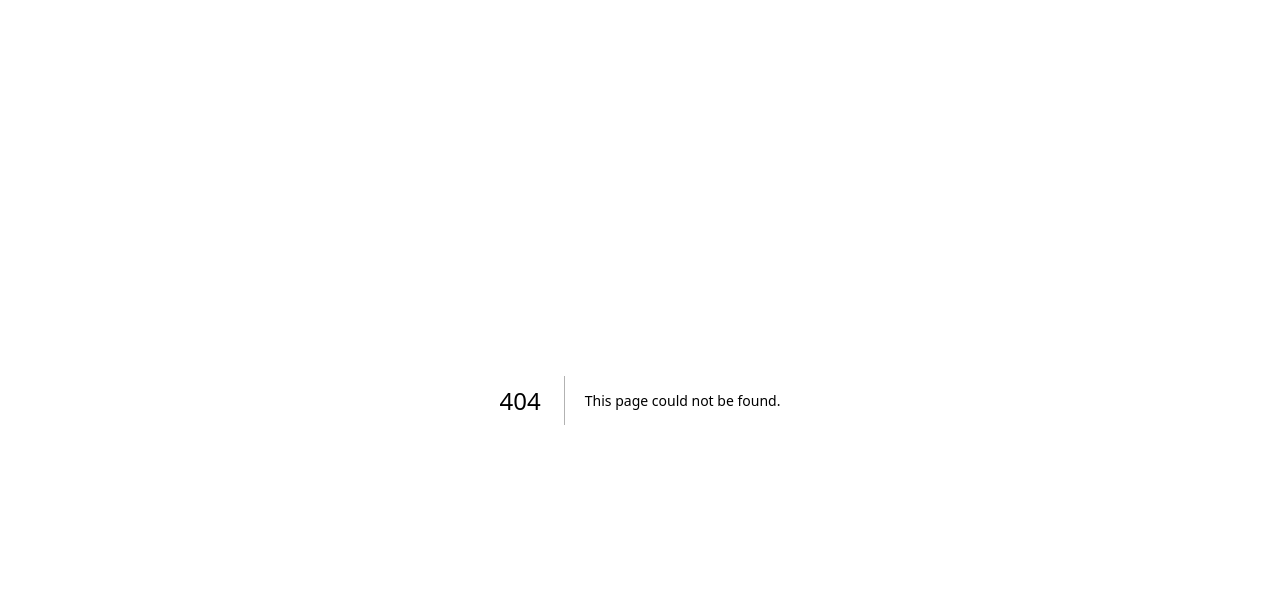
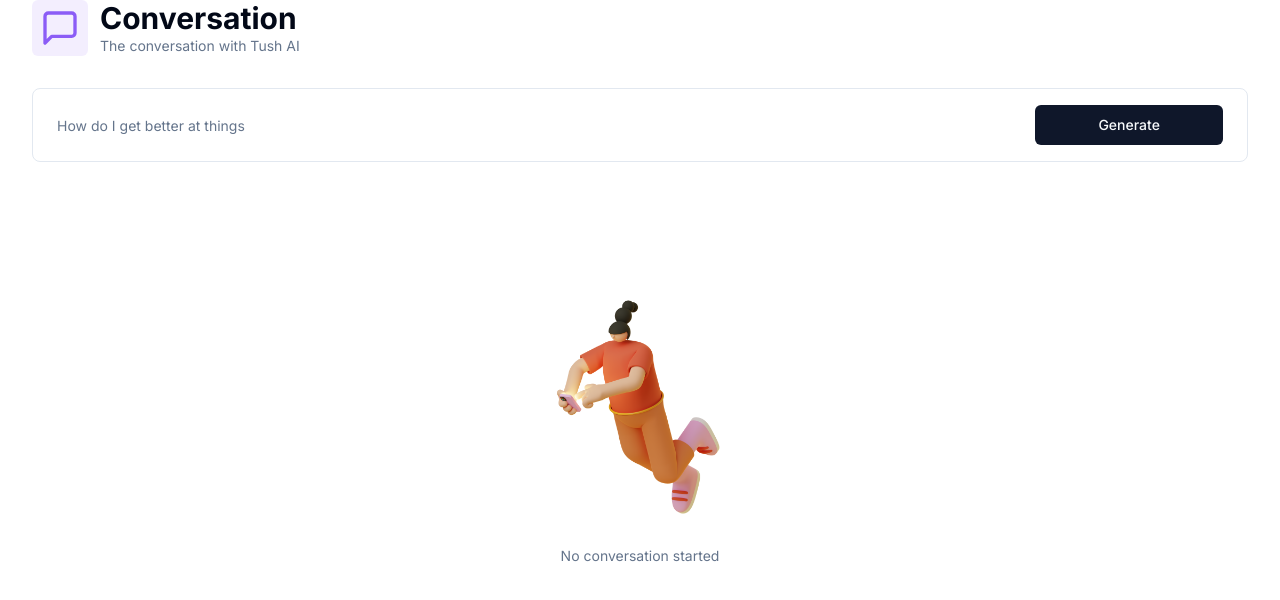
Before and after one commit to femiabimbola/ai-sass-august, a Next.js app: page /music in a window 1280 px wide. Before the commit this address had no page. Shown: the top 600 px of the page. Built offline with nearby package versions, Linux system fonts and the light colour scheme.

Commit message:
feat: adding music page

```diff
--- a/app/(dashboard)/(routes)/image/page.tsx
+++ b/app/(dashboard)/(routes)/image/page.tsx
@@ -2,7 +2,7 @@
 
 import * as z from "zod";
 import axios from "axios";
-import { ImageIcon } from "lucide-react";
+import { Download, ImageIcon } from "lucide-react";
 import { useForm } from "react-hook-form";
 import { amountOptions, formSchema, resolutionOptions } from "./constants";
 import { zodResolver } from "@hookform/resolvers/zod";
@@ -17,6 +17,8 @@
 import { cn } from "@/lib/utils";
 import { Select, SelectContent, SelectItem, SelectTrigger } from "@/components/ui/select";
 import { SelectValue } from "@radix-ui/react-select";
+import { Card, CardFooter } from "@/components/ui/card";
+import Image from "next/image";
 
 // Zod is for frontend form validation
 
@@ -40,7 +42,7 @@
     try {
       setImages([]);
       const response = await axios.post("/api/image", values);
-      // Important o bro  Console.log(values bro)
+      // Important o bro  Console.log(values bro )
       const urls = response.data.map((image: { url: string }) => image.url);
       setImages(urls);
       form.reset();
@@ -159,7 +161,31 @@
           </div>
         )}
         {images.length === 0 && !isLoading && <Empty label=" No Images Generated" />}
-        <div>Images will be rendered</div>
+        <div className="grid grid-cols-1 md:gird-cols-2 lg:gird-cols-3 xl:grid-cols-4 gap-4 mt-8">
+          {images.map((src) => (
+            <Card
+              key={src}
+              className="rounded-lg overflow-hidden"
+            >
+              <div className="relative aspect-square">
+                <Image
+                  src={src}
+                  fill
+                  alt="image"
+                />
+              </div>
+              <CardFooter className="p-2">
+                <Button
+                  variant={"secondary"}
+                  className="w-full"
+                  onClick={() => window.open(src)}
+                >
+                  <Download className="h-4 w-4" />
+                </Button>
+              </CardFooter>
+            </Card>
+          ))}
+        </div>
       </div>
     </div>
   );
--- /dev/null
+++ b/app/(dashboard)/(routes)/music/constants.ts
@@ -0,0 +1,5 @@
+import * as z from "zod";
+
+export const formSchema = z.object({
+  prompt: z.string().min( 1, {message: "Prompt is required"})
+})
--- /dev/null
+++ b/app/(dashboard)/(routes)/music/page.tsx
@@ -0,0 +1,124 @@
+"use client";
+
+import * as z from "zod";
+import axios from "axios";
+import { MessageSquare } from "lucide-react";
+import { useForm } from "react-hook-form";
+import { formSchema } from "./constants";
+import { zodResolver } from "@hookform/resolvers/zod";
+import { Form, FormControl, FormField, FormItem } from "@/components/ui/form";
+import { Input } from "@/components/ui/input";
+import { Button } from "@/components/ui/button";
+import Heading from "@/components/Heading";
+import { useRouter } from "next/navigation";
+import { useState } from "react";
+import { ChatCompletionRequestMessage } from "openai";
+import { Empty } from "@/components/empty";
+import { Loader } from "@/components/Loader";
+import { cn } from "@/lib/utils";
+import { UserAvatar } from "@/components/user-avatar";
+import { BotAvatar } from "@/components/bot-avatar";
+
+// Zod is for frontend form validation
+
+const Conversation = () => {
+  const router = useRouter();
+  const [messages, setMessages] = useState<ChatCompletionRequestMessage[]>([]);
+
+  const form = useForm<z.infer<typeof formSchema>>({
+    resolver: zodResolver(formSchema),
+    defaultValues: {
+      prompt: "",
+    },
+  });
+
+  // The form has its own state
+  const isLoading = form.formState.isSubmitting;
+
+  const onSubmit = async (values: z.infer<typeof formSchema>) => {
+    try {
+      const userMessage: ChatCompletionRequestMessage = {
+        role: "user",
+        content: values.prompt,
+      };
+      const newMessages = [...messages, userMessage];
+      const response = await axios.post("/api/conversation", { messages: newMessages });
+      setMessages((current) => [...current, userMessage, response.data]);
+      form.reset();
+    } catch (error: any) {
+      console.log(error);
+    } finally {
+      router.refresh();
+    }
+  };
+
+  return (
+    <div>
+      <Heading
+        title="Conversation"
+        description="The conversation with Tush AI"
+        icon={MessageSquare}
+        iconColor="text-violet-500"
+        bgColor="bg-violet-500/10"
+      />
+      <div className="px-4 lg:px-8">
+        <Form {...form}>
+          <form
+            onSubmit={form.handleSubmit(onSubmit)}
+            className="form-style"
+          >
+            <FormField
+              name="prompt"
+              render={({ field }) => (
+                <FormItem className="col-span-12 lg:col-span-10">
+                  <FormControl className="m-0 p-0">
+                    <Input
+                      className="form-input-conversation"
+                      disabled={isLoading}
+                      placeholder="How do I get better at things"
+                      {...field}
+                    />
+                  </FormControl>
+                </FormItem>
+              )}
+            />
+            <Button
+              className="col-span-12 lg:col-span-2 w-full"
+              disabled={isLoading}
+            >
+              Generate
+            </Button>
+          </form>
+        </Form>
+      </div>
+      <div className="space-y-4 mt-4">
+        {isLoading && (
+          <div className="p-8 rounded-lg w-full flex items-center justify-center bg-muted">
+            <Loader />
+          </div>
+        )}
+        {messages.length === 0 && !isLoading && (
+          <div>
+            <Empty label=" No conversation started" />
+          </div>
+        )}
+        <div className="flex flex-col-reverse gap-y-4">
+          {messages.map((message) => (
+            <div
+              key={message.content}
+              className={cn(
+                "p-8 w-full flex items-start gap-x-8 rounded-lg",
+                message.role === "user" ? "bg-white border border-black/10" : "bg-muted"
+              )}
+            >
+              {message.role === "user" ? <UserAvatar /> : <BotAvatar />}
+              <p className="text-sm">{message.content}</p>
+            </div>
+          ))}
+        </div>
+      </div>
+    </div>
+  );
+};
+
+export default Conversation;
--- a/next.config.js
+++ b/next.config.js
@@ -1,4 +1,8 @@
 /** @type {import('next').NextConfig} */
-const nextConfig = {}
+const nextConfig = {
+  images:{
+    domains: ["oaidalleapiprodscus.blob.core.windows.net"]
+  }
+}
 
 module.exports = nextConfig
```
